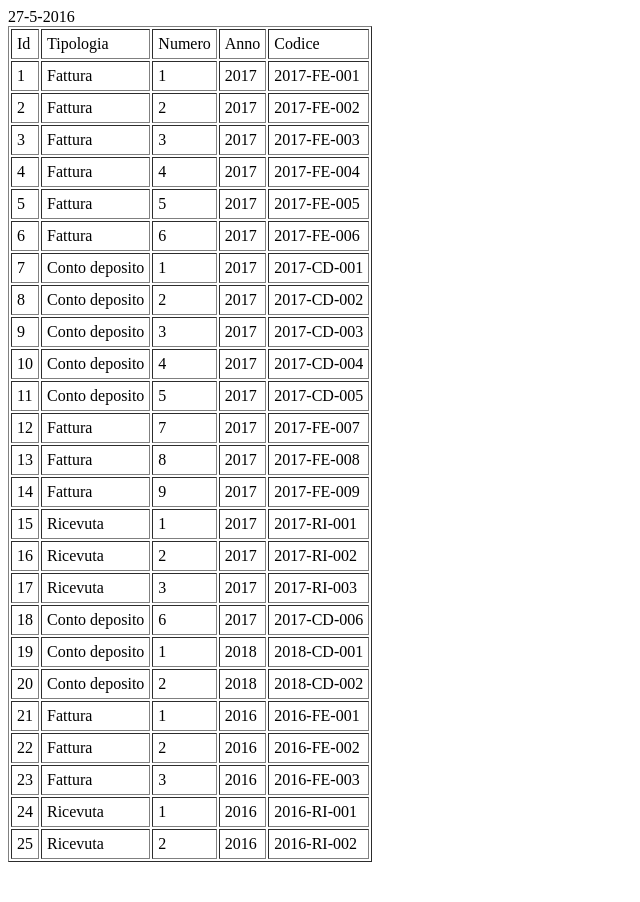
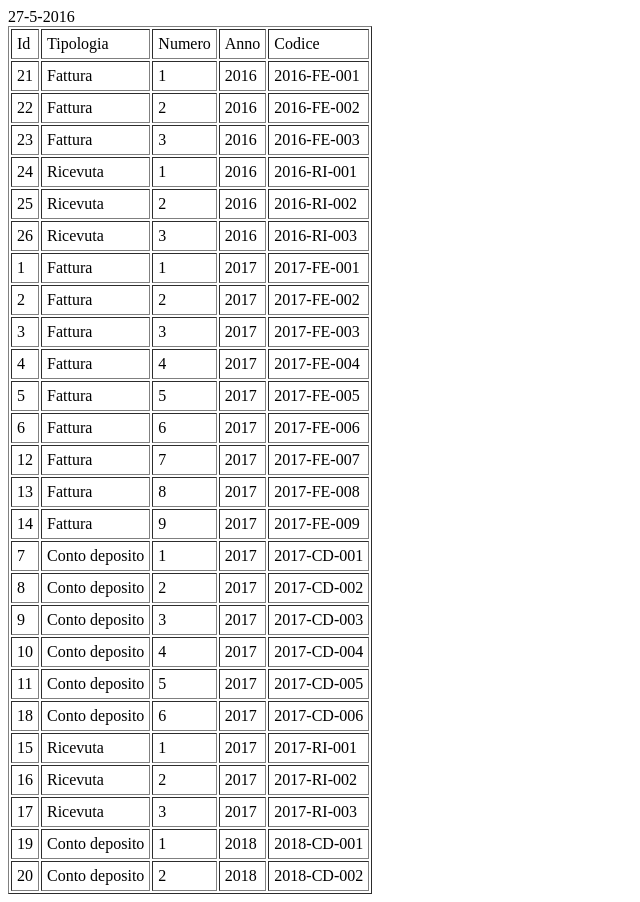
Before and after one commit to archistico/Gestione-Documenti, a PHP site: page / in a window 1280 px wide. Shown: the whole page, without its empty margins (0-640 px from the left). Before the commit the page ends 862 px from the top, so only its background shows below. Run offline with PHP 8.4, Linux system fonts and the light colour scheme; data comes from the database, SQL or seed files in the repository; both versions use the stored data as it was after the commit.

Commit message:
Sistemazione Ordine tabella

```diff
--- a/index.php
+++ b/index.php
@@ -16,10 +16,10 @@ $dateArray = date_parse_from_format('m-d-Y', $dateStr);
 echo $dateArray['day']."-".$dateArray['month']."-".$dateArray['year'];
 echo "<br/>";
 
-$doc = new Documento(Tipologia::ContoDeposito, 2018);
+$doc = new Documento(Tipologia::Ricevuta, 2016);
 $dis = new Distribuzione();
 //$dis->CreaDB();
-//$dis->Aggiungi($doc);
+$dis->Aggiungi($doc);
 
 try {
 
@@ -29,7 +29,7 @@ try {
     //now output the data to a simple html table...
     print "<table border=1 cellpadding=5>";
     print "<tr><td>Id</td><td>Tipologia</td><td>Numero</td><td>Anno</td><td>Codice</td></tr>";
-    $result = $db->query('SELECT * FROM Distribuzione');
+    $result = $db->query('SELECT * FROM Distribuzione ORDER BY Anno ASC, Tipologia ASC, Numero ASC');
 
     foreach ($result as $row) {
         print "<tr><td>" . $row['Id'] . "</td>";
```
Also changed, not shown: helpbook.sqlite.
